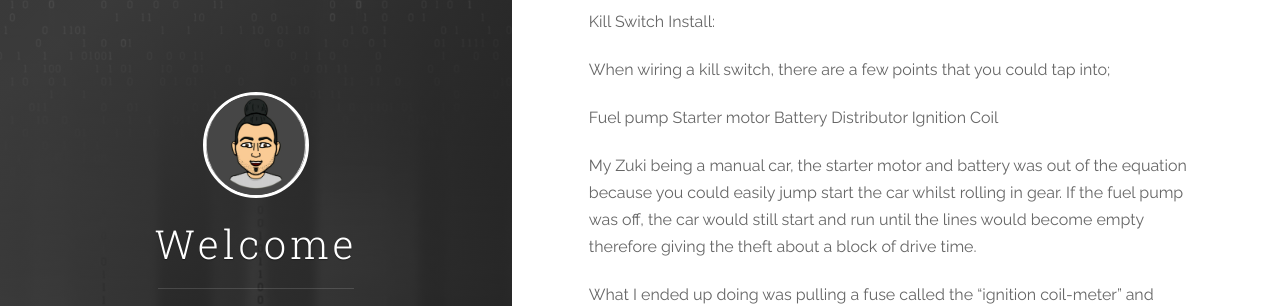
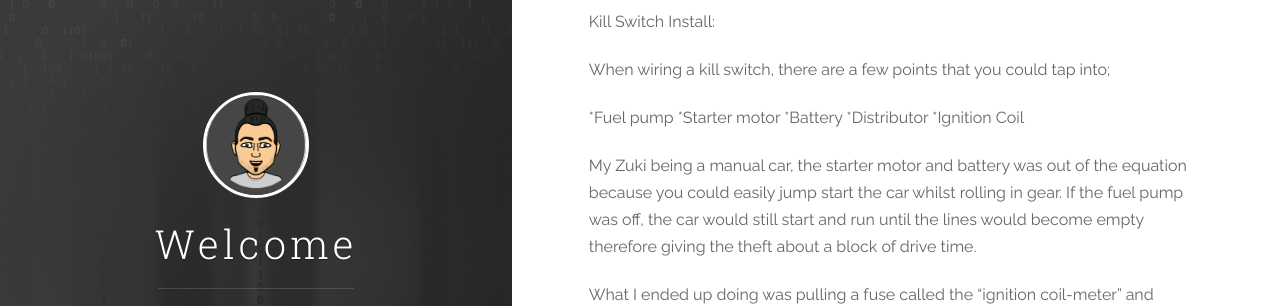
Before and after one commit to pkaddis/pkaddis.github.io, a Jekyll site: the page built from _posts/2015-04-16-Basic-Flashing-LED-Vehicle-Anti-theft-+-Kill-Switch-Install.markdown, in a window 1280 px wide and 900 px high, scrolled down 1550 px. Shown: the part 171-477 px from the top of the window. Built offline with Jekyll 4.4.1, drawn with Linux system fonts in a browser that asks for light colours; nearby versions of some CDN libraries.

```diff
--- a/_posts/2015-04-16-Basic-Flashing-LED-Vehicle-Anti-theft-+-Kill-Switch-Install.markdown
+++ b/_posts/2015-04-16-Basic-Flashing-LED-Vehicle-Anti-theft-+-Kill-Switch-Install.markdown
@@ -18,11 +18,11 @@ Kill Switch Install:
 
 When wiring a kill switch, there are a few points that you could tap into;
 
-Fuel pump
-Starter motor
-Battery
-Distributor
-Ignition Coil
+*Fuel pump
+*Starter motor
+*Battery
+*Distributor
+*Ignition Coil
 
 
 My Zuki being a manual car, the starter motor and battery was out of the equation because you could easily jump start the car whilst rolling in gear. If the fuel pump was off, the car would still start and run until the lines would become empty therefore giving the theft about a block of drive time.
```
